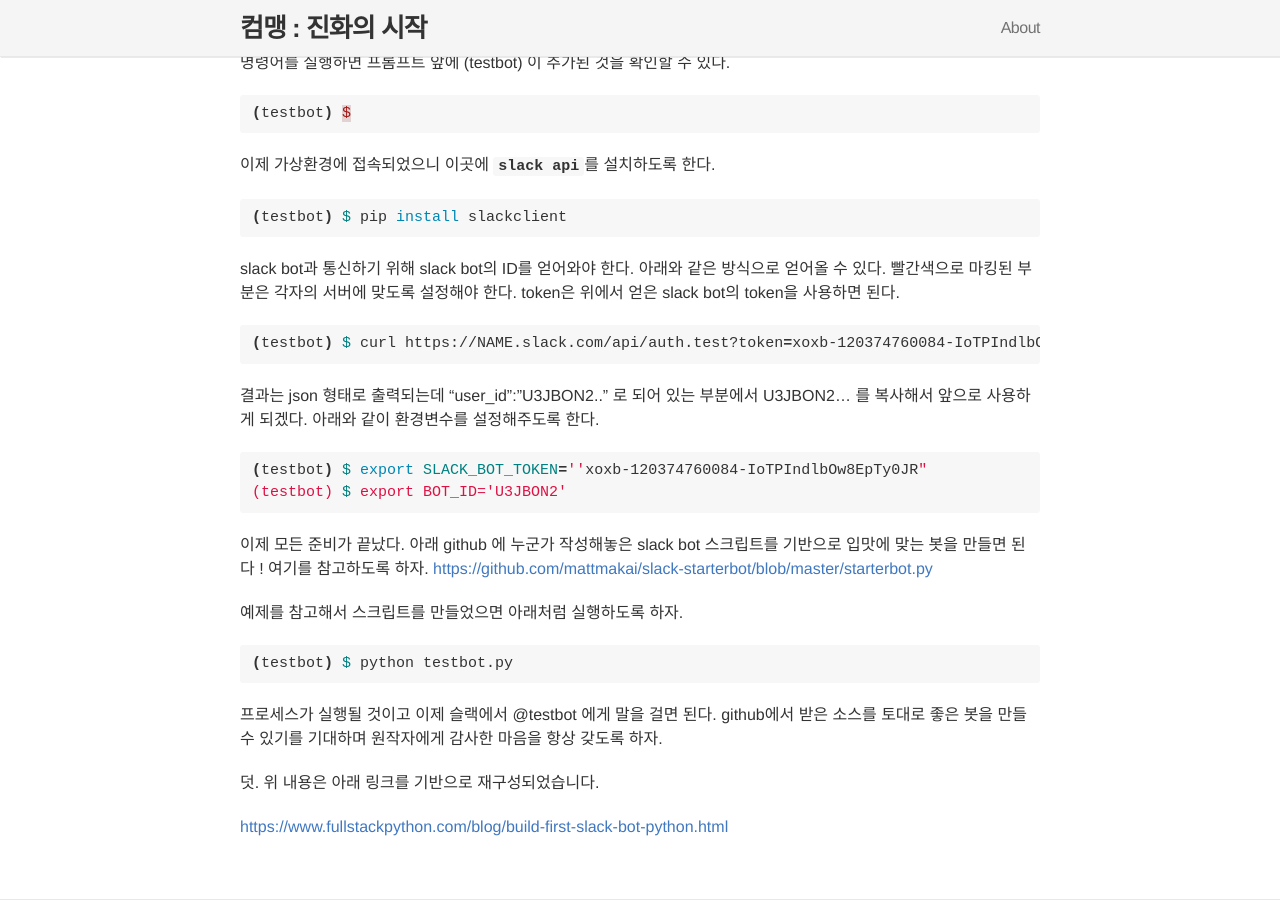
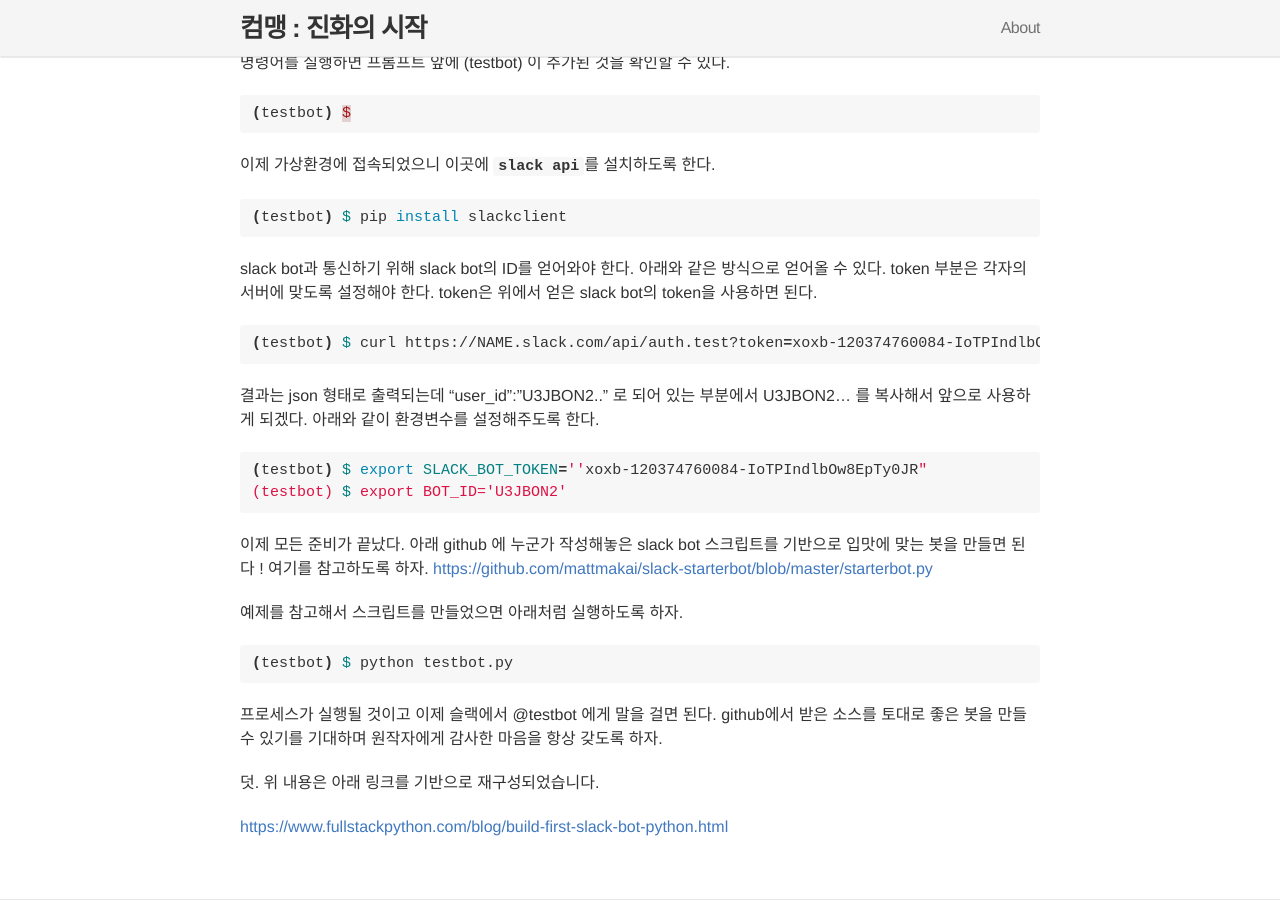
Before and after one commit to jybaek/jybaek.github.com, a Jekyll site: the page built from _posts/2017-01-27-create_slack_bot.md, in a window 1280 px wide and 900 px high, scrolled down 2254 px. Built offline with Jekyll 4.4.1, drawn with Linux system fonts in a browser that asks for light colours; nearby versions of some CDN libraries; comment, search, counter and statistics services are not loaded.

Commit message:
Update post

````diff
--- a/_posts/2017-01-27-create_slack_bot.md
+++ b/_posts/2017-01-27-create_slack_bot.md
@@ -53,7 +53,7 @@ $ source testbot/bin/activate
 (testbot) $ pip install slackclient
 ```
 
-slack bot과 통신하기 위해 slack bot의 ID를 얻어와야 한다. 아래와 같은 방식으로 얻어올 수 있다. 빨간색으로 마킹된 부분은 각자의 서버에 맞도록 설정해야 한다. token은 위에서 얻은 slack bot의 token을 사용하면 된다.
+slack bot과 통신하기 위해 slack bot의 ID를 얻어와야 한다. 아래와 같은 방식으로 얻어올 수 있다. token 부분은 각자의 서버에 맞도록 설정해야 한다. token은 위에서 얻은 slack bot의 token을 사용하면 된다.
 
 ```bash
 (testbot) $ curl https://NAME.slack.com/api/auth.test?token=xoxb-120374760084-IoTPIndlbOw8EpTy0JR
````
